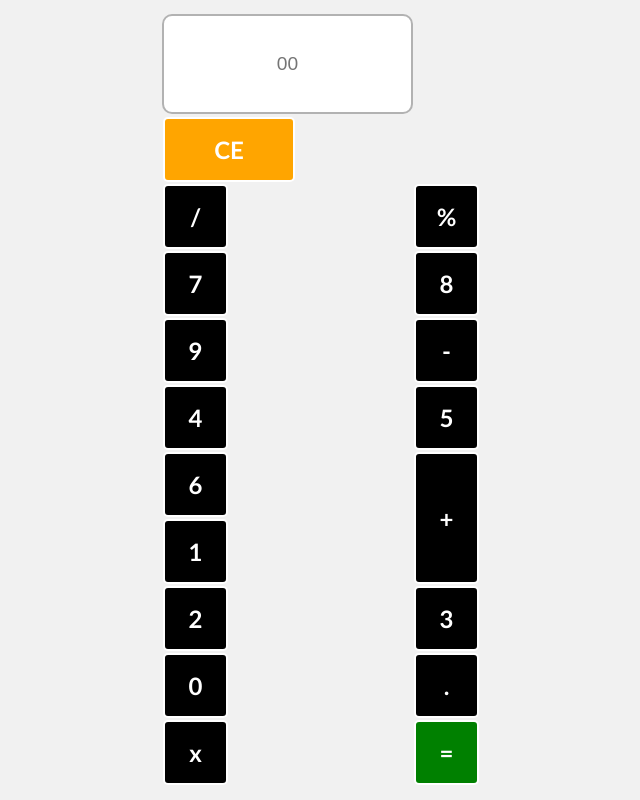
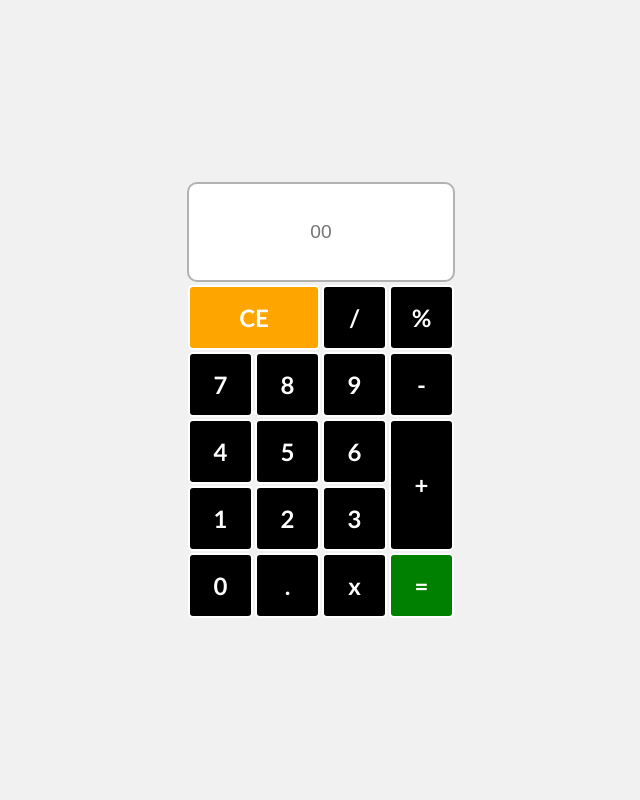
Before and after one commit to WelderMileu/calculadora-usando-grid, a plain HTML site: page index.html in a window 1280 px wide. Shown: the whole page, without its empty margins (319-959 px from the left). Drawn offline with Linux system fonts and the light colour scheme.

Commit message:
Alterando o html

```diff
--- a/index.html
+++ b/index.html
@@ -12,9 +12,7 @@
 			<div class="content">
 				<form action="#" name="calc">
 					<div class="teclado">
-						<label>
-							<input type="text" class="campo" name="tela" placeholder="00">
-						</label>
+						<input type="text" class="campo" name="tela" placeholder="00">
 						<span class="num clean" onclick="document.calc.tela.value = ''">CE</span>
 						<span class="num" onclick="document.calc.tela.value += '/'">/</span>
 						<span class="num" onclick="document.calc.tela.value += '%'">%</span>
```
